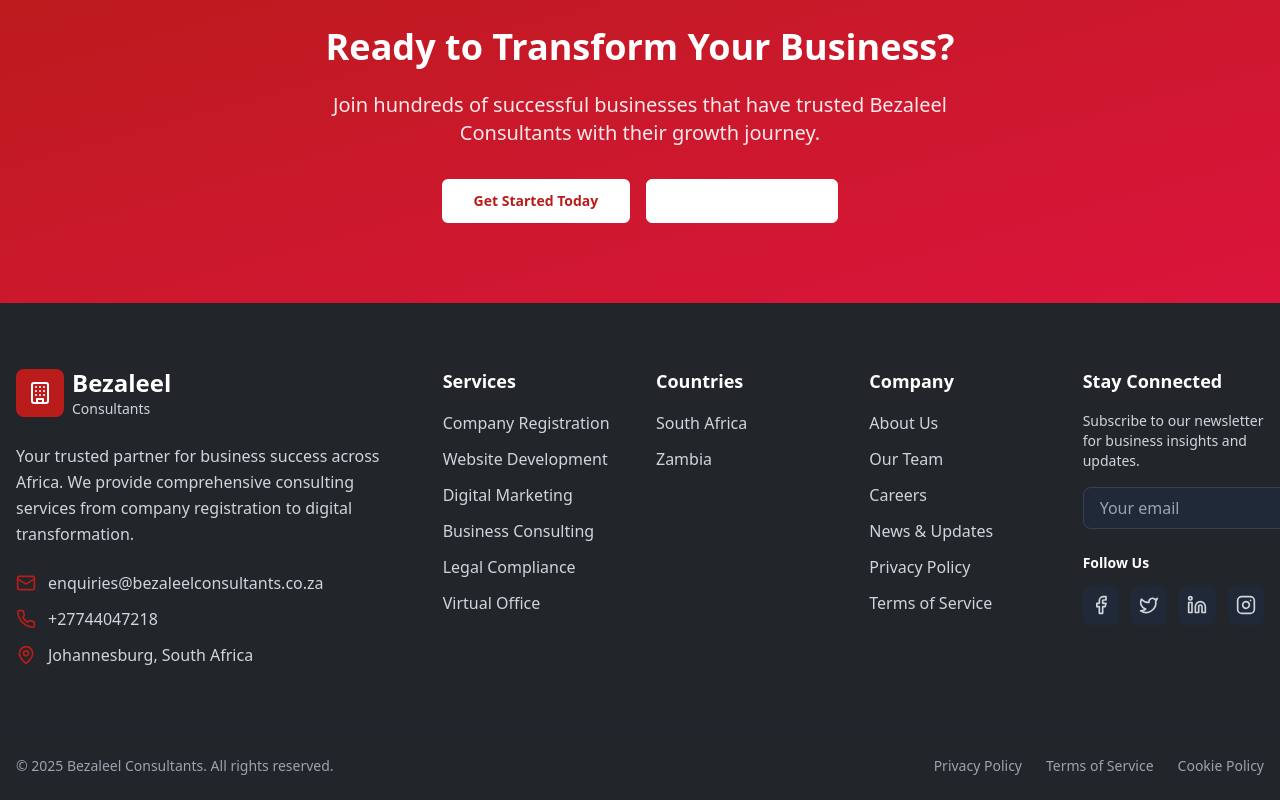
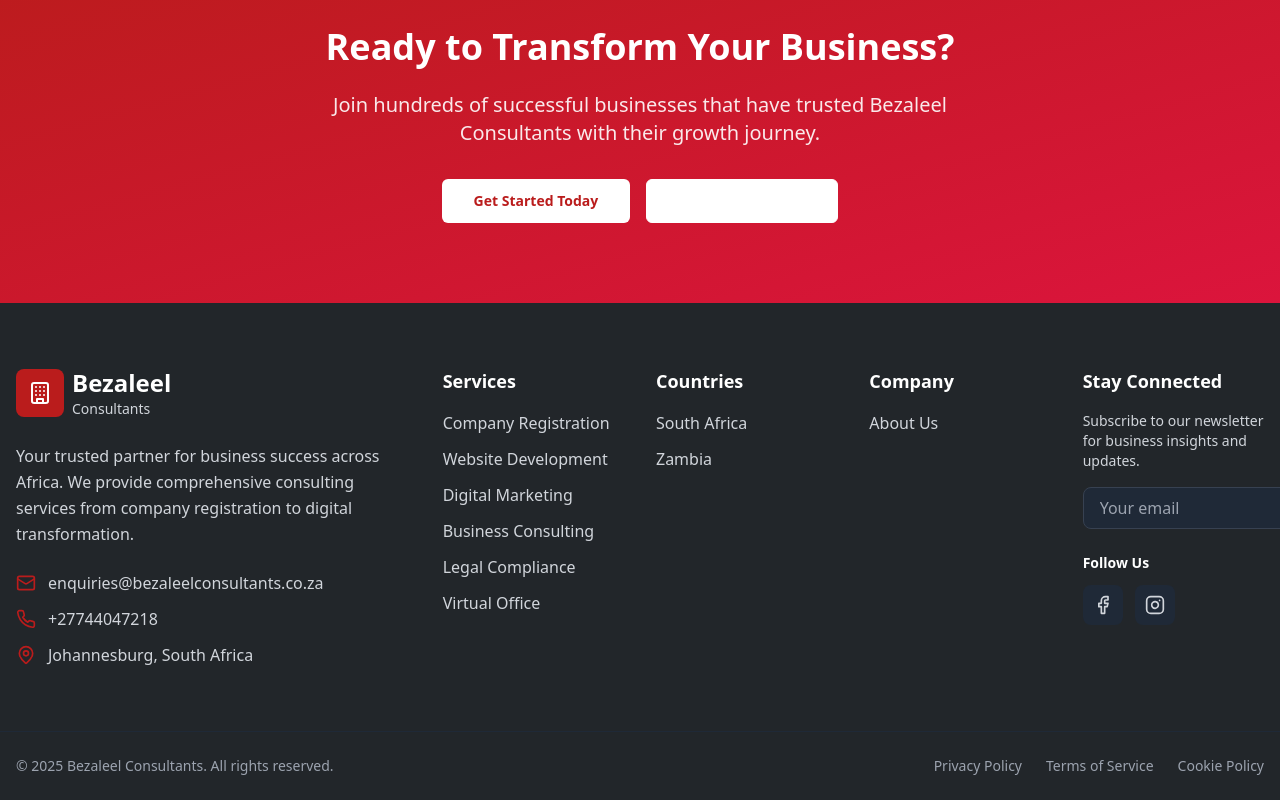
Before and after one commit to mcma123/bezaleel-success-pathway-59, a React (Vite) app: page /about in a window 1280 px wide. Shown: the part 2138-2938 px from the top of the page. Built offline with nearby package versions, Linux system fonts and the light colour scheme.

Commit message:
Remove footer links and add social media links.
- Removed specified links from the company section of the footer.
- Added Facebook and Instagram links to the follow us section.
- Removed LinkedIn and Twitter links.

```diff
--- a/src/components/Footer.tsx
+++ b/src/components/Footer.tsx
@@ -1,4 +1,5 @@
-import { Building, Mail, Phone, MapPin, Facebook, Twitter, Linkedin, Instagram } from 'lucide-react';
+
+import { Building, Mail, Phone, MapPin, Facebook, Instagram } from 'lucide-react';
 import { Link } from 'react-router-dom';
 
 const Footer = () => {
@@ -26,21 +27,14 @@ const Footer = () => {
     {
       title: "Company",
       links: [
-        { name: "About Us", href: "/about" },
-        { name: "Our Team", href: "/about" },
-        { name: "Careers", href: "/careers" },
-        { name: "News & Updates", href: "/blog" },
-        { name: "Privacy Policy", href: "/privacy" },
-        { name: "Terms of Service", href: "/terms" }
+        { name: "About Us", href: "/about" }
       ]
     }
   ];
 
   const socialLinks = [
-    { icon: Facebook, href: "#", label: "Facebook" },
-    { icon: Twitter, href: "#", label: "Twitter" },
-    { icon: Linkedin, href: "#", label: "LinkedIn" },
-    { icon: Instagram, href: "#", label: "Instagram" }
+    { icon: Facebook, href: "https://www.facebook.com/share/1AYZoFXgc7/", label: "Facebook" },
+    { icon: Instagram, href: "https://www.instagram.com/bezaleelconsultants?igsh=MXBzbWJueTdkZzRuNQ==&utm_source=ig_contact_invite", label: "Instagram" }
   ];
 
   return (
@@ -135,6 +129,8 @@ const Footer = () => {
                     <a
                       key={social.label}
                       href={social.href}
+                      target="_blank"
+                      rel="noopener noreferrer"
                       className="w-10 h-10 bg-gray-800 rounded-lg flex items-center justify-center text-gray-300 hover:bg-bezaleel-red hover:text-white transition-all duration-200 hover:scale-110"
                       aria-label={social.label}
                     >
```
